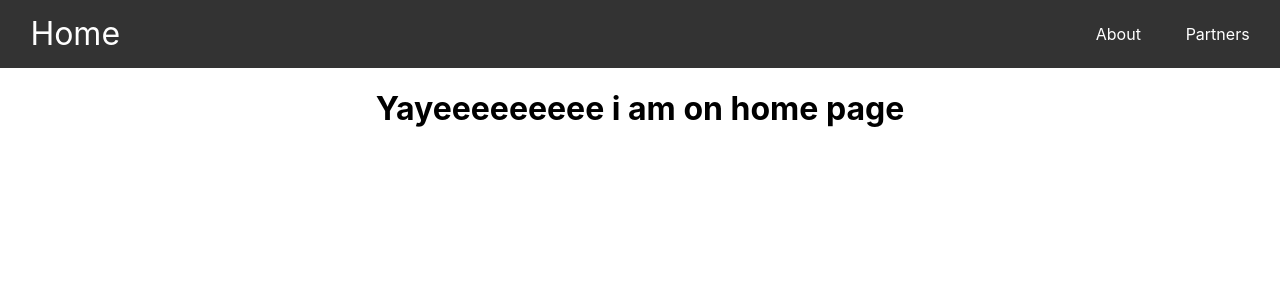
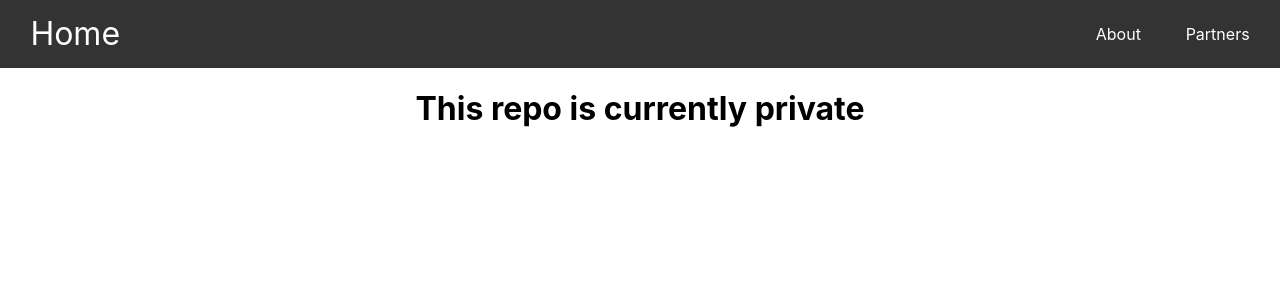
Before and after one commit to sarmad52422/windows_compare_market, a React (Create React App) app: page / in a window 1280 px wide. Shown: the top 300 px of the page. Built offline with nearby package versions, Linux system fonts and the light colour scheme.

Commit message:
check commit

```diff
--- a/src/Home/Index.js
+++ b/src/Home/Index.js
@@ -2,6 +2,6 @@ import React from "react"
 
 export default function Home(){
     return (
-        <h1>Yayeeeeeeeee i am on home page</h1>
+        <h1>This repo is currently private </h1>
     )
 }
--- a/src/headers/NavHeader.js
+++ b/src/headers/NavHeader.js
@@ -1,6 +1,7 @@
-import {Link, NavLink, useMatch, useResolvedPath} from "react-router-dom"
+import {Link, NavLink} from "react-router-dom"
 import "./nav_styles.css"
-function navHeader (){
+
+const navHeader = () => {
     return (
         <nav className="nav_style">
             <Link to='/' className="title">Home</Link>
@@ -12,12 +13,14 @@ function navHeader (){
         </nav>
     )
 }
-function CustomLink ({routePath,title}){
+
+function CustomLink({routePath, title}) {
     return (
-        <li >
+        <li>
             <NavLink to={routePath} activeClassName="active">{title}</NavLink>
         </li>
     )
 
 }
+
 export default navHeader
```
